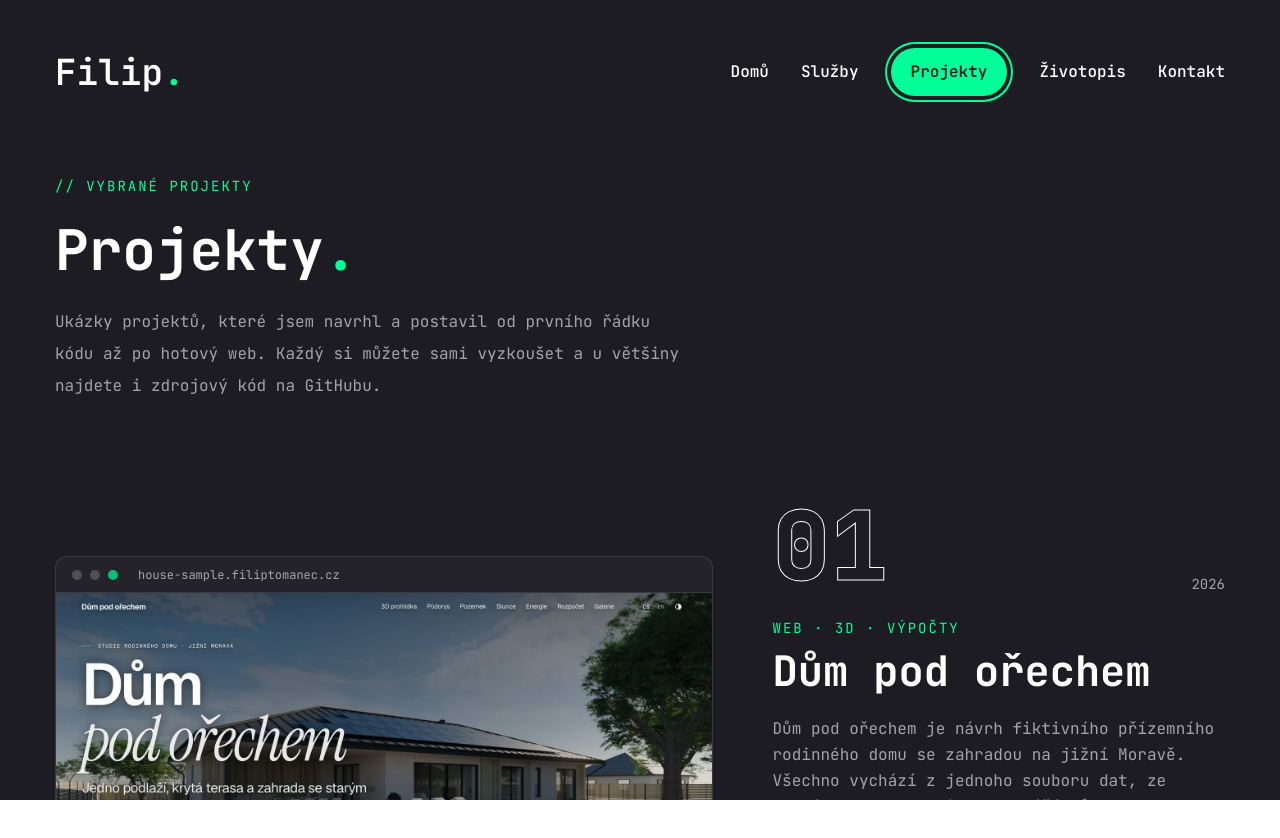
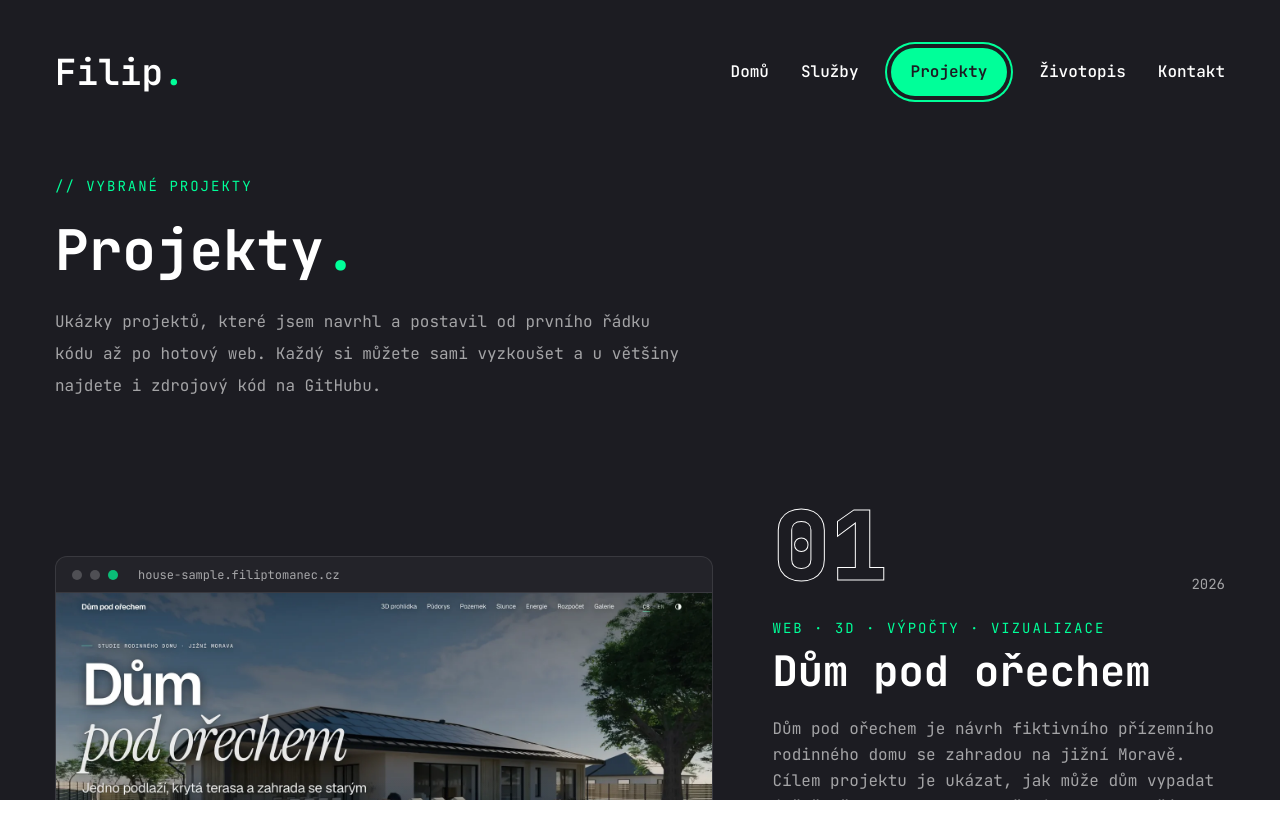
Before and after one commit to filiptomanec/portfolio, a Next.js app: page /projects in a window 1280 px wide. Shown: the top 838 px of the page. Built offline with nearby package versions, Linux system fonts and the light colour scheme.

Commit message:
Rewrite the Dům pod ořechem description and add visualisation to its category
Co-Authored-By: Claude Opus 5.5 <noreply@anthropic.com>

```diff
--- a/src/data/projects.ts
+++ b/src/data/projects.ts
@@ -31,10 +31,10 @@ export const projects: Project[] = [
   {
     slug: "dum-pod-orechem",
     title: "Dům pod ořechem",
-    category: "Web · 3D · výpočty",
+    category: "Web · 3D · výpočty · vizualizace",
     year: "2026",
     description:
-      "Dům pod ořechem je návrh fiktivního přízemního rodinného domu se zahradou na jižní Moravě. Všechno vychází z jednoho souboru dat, ze kterého se automaticky vytváří půdorys, 3D model, rendery i výpočty. Když v datech změním třeba okno, promítne se změna do všech částí projektu. Na webu si můžete dům prohlédnout ve 3D, prozkoumat jeho vlastnosti a spočítat třeba oslunění místností nebo náklady na stavbu.",
+      "Dům pod ořechem je návrh fiktivního přízemního rodinného domu se zahradou na jižní Moravě. Cílem projektu je ukázat, jak může dům vypadat ještě před stavbou, aby měl investor lepší představu o tom, co ho čeká. Na webu si ho můžete projít ve 3D, prohlédnout si, jak do místností během dne dopadá slunce, a spočítat energetickou náročnost domu nebo očekávanou výrobu fotovoltaiky.",
     highlights: [
       {
         title: "Všechno vychází z jedněch dat",
```
